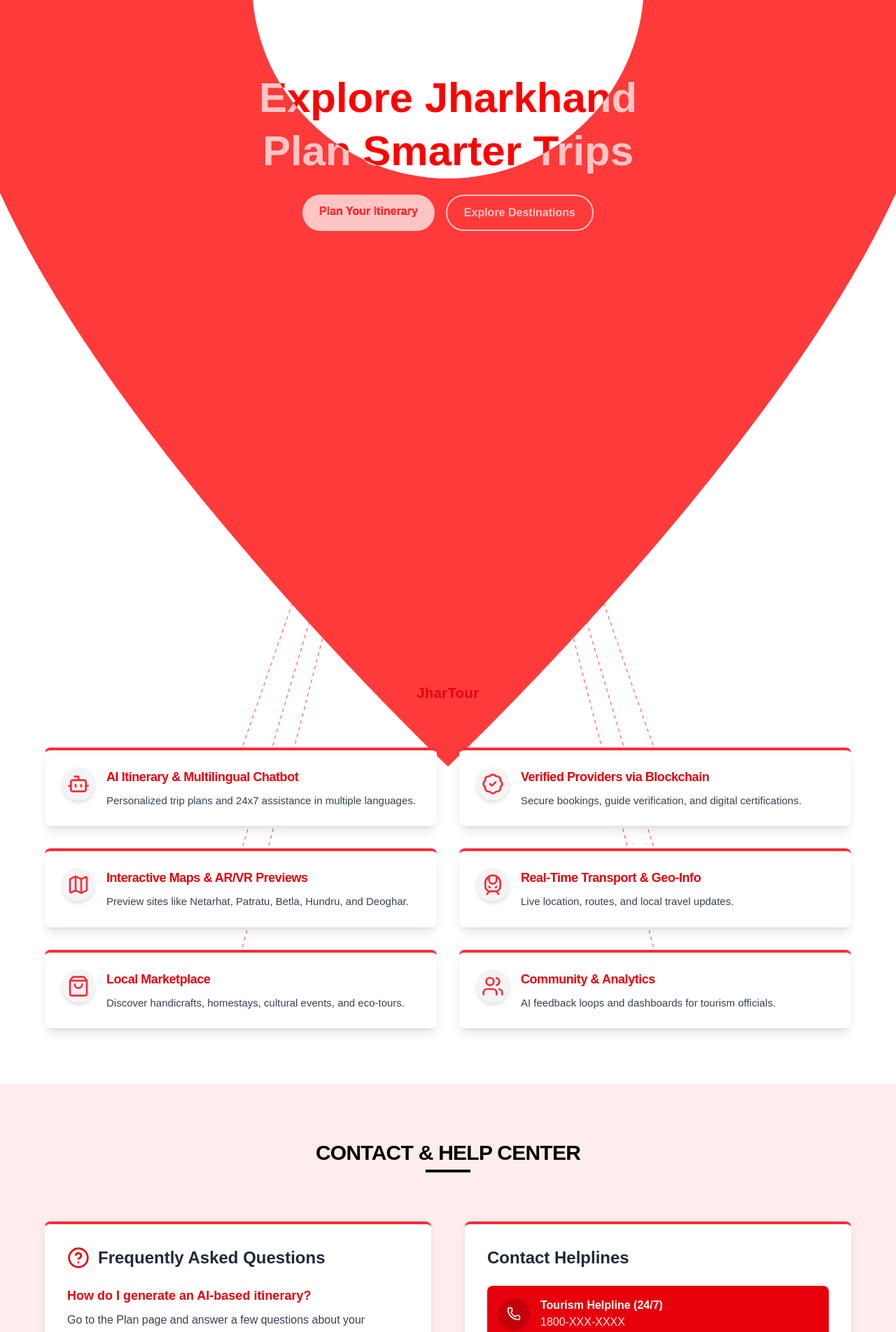
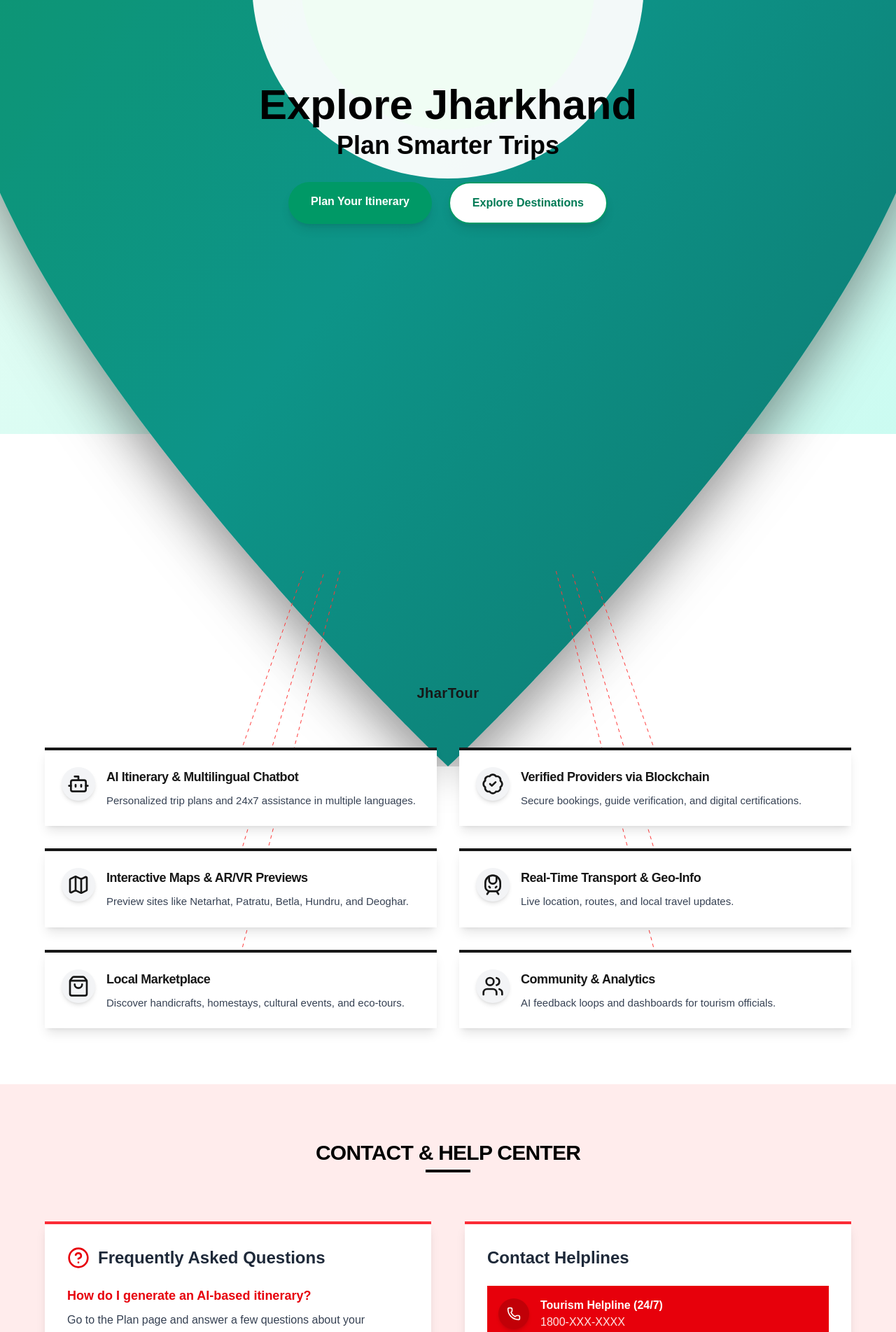
Before and after one commit to ak652231/SIH_2025, a Next.js app: page / in a window 1280 px wide. Shown: the part 180-2083 px from the top of the page at 70% size. Built offline with nearby package versions, Linux system fonts and the light colour scheme.

Commit message:
ui changes

```diff
--- a/src/app/globals.css
+++ b/src/app/globals.css
@@ -3,6 +3,53 @@
 @theme {
   --font-sans: var(--font-geist-sans);
   --font-mono: var(--font-geist-mono);
+}
+@theme inline {
+  --color-background: var(--background);
+  --color-foreground: var(--foreground);
+  --font-sans: var(--font-geist-sans);
+  --font-mono: var(--font-geist-mono);
+  --color-sidebar-ring: var(--sidebar-ring);
+  --color-sidebar-border: var(--sidebar-border);
+  --color-sidebar-accent-foreground: var(--sidebar-accent-foreground);
+  --color-sidebar-accent: var(--sidebar-accent);
+  --color-sidebar-primary-foreground: var(--sidebar-primary-foreground);
+  --color-sidebar-primary: var(--sidebar-primary);
+  --color-sidebar-foreground: var(--sidebar-foreground);
+  --color-sidebar: var(--sidebar);
+  --color-chart-5: var(--chart-5);
+  --color-chart-4: var(--chart-4);
+  --color-chart-3: var(--chart-3);
+  --color-chart-2: var(--chart-2);
+  --color-chart-1: var(--chart-1);
+  --color-ring: var(--ring);
+  --color-input: var(--input);
+  --color-border: var(--border);
+  --color-destructive: var(--destructive);
+  --color-accent-foreground: var(--accent-foreground);
+  --color-accent: var(--accent);
+  --color-muted-foreground: var(--muted-foreground);
+  --color-muted: var(--muted);
+  --color-secondary-foreground: var(--secondary-foreground);
+  --color-secondary: var(--secondary);
+  --color-primary-foreground: var(--primary-foreground);
+  --color-primary: var(--primary);
+  --color-popover-foreground: var(--popover-foreground);
+  --color-popover: var(--popover);
+  --color-card-foreground: var(--card-foreground);
+  --color-card: var(--card);
+  --radius-sm: calc(var(--radius) - 4px);
+  --radius-md: calc(var(--radius) - 2px);
+  --radius-lg: var(--radius);
+  --radius-xl: calc(var(--radius) + 4px);
+
+  --color-dark-1: var(--dark-1);
+  --color-dark-2: var(--dark-2);
+  --color-dark-3: var(--dark-3);
+  --color-dark-4: var(--dark-4);
+  --color-green-1: var(--green-1);
+  --color-red-2: var(--red-2);
+  --color-red-3: var(--red-3);
 }
 
 :root {
@@ -14,6 +61,7 @@
   :root {
     --background: #0a0a0a;
     --foreground: #ededed;
+    --green-1: #0d9579;
   }
 }
 
@@ -28,10 +76,9 @@ body {
 .dynamic-button {
   background-color: aqua;
 }
-.dyn-button{
+.dyn-button {
   border-color: aqua;
-
 }
-.process{
-  background-color: #FFECEC;
+.process {
+  background-color: #ffecec;
 }
--- a/src/app/page.tsx
+++ b/src/app/page.tsx
@@ -1,44 +1,44 @@
 // src/app/page.tsx
-"use client"
+"use client";
 
-import { useEffect, useRef } from "react"
-import LocationPin from "../components/LocationPin"
-import ServiceCards from "../components/ServiceCards"
-import { Montserrat, Poppins } from "next/font/google"
-import { Search, Bell, Menu, X } from "lucide-react"
-import { useState } from "react"
-import ProcessSteps from "@/components/ProcessSteps"
-import ContactHelpCenter from "../components/ContactHelpCenter"
-import Footer from "../components/Footer"
-import Navbar from "@/components/navbar"
+import { useEffect, useRef } from "react";
+import LocationPin from "../components/LocationPin";
+import ServiceCards from "../components/ServiceCards";
+import { Montserrat, Poppins } from "next/font/google";
+import { Search, Bell, Menu, X } from "lucide-react";
+import { useState } from "react";
+import ProcessSteps from "@/components/ProcessSteps";
+import ContactHelpCenter from "../components/ContactHelpCenter";
+import Footer from "../components/Footer";
+import Navbar from "@/components/navbar";
 const montserrat = Montserrat({
   subsets: ["latin"],
   variable: "--font-montserrat",
   display: "swap",
-})
+});
 
 const poppins = Poppins({
   weight: ["400", "500", "600", "700"],
   subsets: ["latin"],
   variable: "--font-poppins",
   display: "swap",
-})
+});
 
 export default function Home() {
-  const heroRef = useRef<HTMLDivElement>(null)
-  const servicesRef = useRef<HTMLDivElement>(null)
-  const [mobileMenuOpen, setMobileMenuOpen] = useState(false)
+  const heroRef = useRef<HTMLDivElement>(null);
+  const servicesRef = useRef<HTMLDivElement>(null);
+  const [mobileMenuOpen, setMobileMenuOpen] = useState(false);
 
   useEffect(() => {
     import("gsap").then(({ default: gsap }) => {
       import("gsap/ScrollTrigger").then(({ ScrollTrigger }) => {
-        gsap.registerPlugin(ScrollTrigger)
+        gsap.registerPlugin(ScrollTrigger);
 
         const initAnimation = () => {
-          const pinLandingSpot = document.getElementById("pin-landing-spot")
-          const mainPin = document.getElementById("main-location-pin")
+          const pinLandingSpot = document.getElementById("pin-landing-spot");
+          const mainPin = document.getElementById("main-location-pin");
 
-          if (!pinLandingSpot || !mainPin || !heroRef.current) return
+          if (!pinLandingSpot || !mainPin || !heroRef.current) return;
 
           const tl = gsap.timeline({
             scrollTrigger: {
@@ -49,22 +49,22 @@ export default function Home() {
               markers: false,
               pin: false,
             },
-          })
+          });
 
           const calculateTargetPosition = () => {
-            const landingRect = pinLandingSpot.getBoundingClientRect()
-            const pinRect = mainPin.getBoundingClientRect()
+            const landingRect = pinLandingSpot.getBoundingClientRect();
+            const pinRect = mainPin.getBoundingClientRect();
 
-            const targetY = landingRect.top + window.scrollY - 100
+            const targetY = landingRect.top + window.scrollY - 100;
 
             return {
               y: targetY,
               x: 0,
               scale: 0.03,
-            }
-          }
+            };
+          };
 
-          const targetPos = calculateTargetPosition()
+          const targetPos = calculateTargetPosition();
 
           tl.to("#main-location-pin", {
             y: targetPos.y,
@@ -72,46 +72,57 @@ export default function Home() {
             duration: 2,
             ease: "power2.out",
             zIndex: 40,
-          })
-        }
+          });
+        };
 
-        setTimeout(initAnimation, 500)
-        window.addEventListener("resize", initAnimation)
+        setTimeout(initAnimation, 500);
+        window.addEventListener("resize", initAnimation);
 
         return () => {
-          ScrollTrigger.getAll().forEach((trigger) => trigger.kill())
-          window.removeEventListener("resize", initAnimation)
-        }
-      })
-    })
-  }, [])
+          ScrollTrigger.getAll().forEach((trigger) => trigger.kill());
+          window.removeEventListener("resize", initAnimation);
+        };
+      });
+    });
+  }, []);
 
   return (
-    <main className={`relative overflow-x-hidden ${montserrat.variable} ${poppins.variable} font-montserrat`}>
+    <main
+      className={`relative overflow-x-hidden ${montserrat.variable} ${poppins.variable} font-montserrat`}
+    >
       {/* Enhanced Navigation */}
-      <Navbar/>
+      <Navbar />
 
       {/* Hero Section */}
-      <section ref={heroRef} className="relative h-screen flex items-center justify-center bg-white">
+      <section
+        ref={heroRef}
+        className="relative h-screen flex items-center justify-center bg-white"
+      >
         {/* Main Location Pin that will animate */}
         <LocationPin />
       </section>
 
       {/* Services Section - No pin initially here, the animated pin will arrive */}
-      <section ref={servicesRef} className="relative min-h-screen bg-white py-20 px-8">
-        <h2 className="text-center font-poppins text-3xl font-bold text-red-600 mb-20 tracking-tight">
-          <span className="relative inline-block after:content-[''] after:absolute after:w-16 after:h-1 after:bg-red-500 after:bottom-[-10px] after:left-1/2 after:transform after:-translate-x-1/2">
+      <section
+        ref={servicesRef}
+        className="relative min-h-screen bg-white py-20 px-8"
+      >
+        <h2 className="text-center font-poppins text-3xl font-bold text-green-1 mb-20 tracking-tight">
+          <span className="relative inline-block after:content-[''] after:absolute after:w-16 after:h-1 after:bg-green-800 after:bottom-[-10px] after:left-1/2 after:transform after:-translate-x-1/2">
             SERVICES WE PROVIDE
           </span>
         </h2>
 
         {/* Pin landing spot positioned more precisely */}
-        <div id="pin-landing-spot" className="absolute top-8 left-1/2 transform -translate-x-1/2"></div>
+        <div
+          id="pin-landing-spot"
+          className="absolute top-8 left-1/2 transform -translate-x-1/2"
+        ></div>
 
         <ServiceCards />
       </section>
       <ContactHelpCenter />
       <Footer />
     </main>
-  )
+  );
 }
--- a/src/components/LocationPin.tsx
+++ b/src/components/LocationPin.tsx
@@ -1,48 +1,78 @@
-"use client"
+"use client";
 
-import type React from "react"
-import { useRef } from "react"
-import Link from "next/link"
+import type React from "react";
+import { useRef } from "react";
+import Link from "next/link";
 
 const LocationPin: React.FC = () => {
-  const pinRef = useRef<HTMLDivElement>(null)
+  const pinRef = useRef<HTMLDivElement>(null);
 
   return (
-    <div className="relative w-full h-full flex items-center justify-center bg-white">
-      {/* Large Pin SVG */}
-      <div id="main-location-pin" ref={pinRef} className="absolute z-10 transform-origin-center w-[1400px]">
+    <div className="relative w-full h-full flex items-center justify-center bg-gradient-to-br from-emerald-50 to-teal-100">
+      {/* Large Pin SVG with modern gradient */}
+      <div
+        id="main-location-pin"
+        ref={pinRef}
+        className="absolute z-10 transform-origin-center w-[1400px] drop-shadow-2xl"
+      >
         <svg viewBox="0 0 400 500" className="w-full h-auto">
+          <defs>
+            <linearGradient
+              id="pinGradient"
+              x1="0%"
+              y1="0%"
+              x2="100%"
+              y2="100%"
+            >
+              <stop offset="0%" stopColor="#059669" />
+              <stop offset="50%" stopColor="#0d9488" />
+              <stop offset="100%" stopColor="#0f766e" />
+            </linearGradient>
+            <filter id="pinShadow">
+              <feDropShadow
+                dx="0"
+                dy="8"
+                stdDeviation="12"
+                floodColor="#000000"
+                floodOpacity="0.3"
+              />
+            </filter>
+          </defs>
           <path
             d="M200 0C89.5 0 0 89.5 0 200c0 110.5 200 300 200 300s200-189.5 200-300C400 89.5 310.5 0 200 0z"
-            fill="#ff3a3a"
+            fill="url(#pinGradient)"
+            filter="url(#pinShadow)"
           />
-          <circle cx="200" cy="180" r="80" fill="white" />
+          <circle cx="200" cy="180" r="80" fill="white" opacity="0.95" />
+          <circle cx="200" cy="180" r="60" fill="#f0fdf4" />
         </svg>
       </div>
 
-      {/* Text with mix-blend-mode for automatic inversion */}
-      <div className="absolute z-40 text-center pointer-events-none mix-blend-difference">
-        <h1 className="dynamic-text text-6xl font-bold  mb-4">Explore Jharkhand</h1>
-        <h1 className="text-6xl font-bold text-white mb-8 dynamic-text">Plan Smarter Trips</h1>
+      <div className="absolute z-40 text-center pointer-events-none">
+        <h1 className="text-6xl font-bold text-black mb-2 text-balance">
+          Explore Jharkhand
+        </h1>
+        <h2 className="text-4xl font-semibold text-black mb-8 text-balance">
+          Plan Smarter Trips
+        </h2>
 
-        {/* Buttons */}
-        <div className="flex justify-center space-x-4 pointer-events-auto">
+        <div className="flex justify-center space-x-6 pointer-events-auto">
           <Link
             href="/report"
-            className="dynamic-button text-black font-bold py-3 px-6 rounded-full hover:bg-gray-200 transition duration-300"
+            className="bg-emerald-600 text-white font-bold py-4 px-8 rounded-full hover:bg-emerald-700 hover:scale-105 transition-all duration-300 shadow-lg hover:shadow-xl"
           >
             Plan Your Itinerary
           </Link>
           <Link
             href="/searchforsomeone"
-            className="dyn-button bg-transparent border-2 border-white dynamic-text font-bold py-3 px-6 rounded-full  hover:text-black transition duration-300"
+            className="bg-white border-2 border-emerald-600 text-emerald-700 font-bold py-4 px-8 rounded-full hover:bg-emerald-50 hover:border-emerald-700 hover:scale-105 transition-all duration-300 shadow-lg hover:shadow-xl"
           >
             Explore Destinations
           </Link>
         </div>
       </div>
     </div>
-  )
-}
+  );
+};
 
-export default LocationPin
+export default LocationPin;
--- a/src/components/ServiceCards.tsx
+++ b/src/components/ServiceCards.tsx
@@ -1,124 +1,137 @@
-"use client"
-import type React from "react"
-import { useEffect, useRef } from "react"
-import { Users, Bot, Map, BadgeCheck, ShoppingBag, TrainFront } from "lucide-react"
-import { Montserrat, Poppins } from "next/font/google"
+"use client";
+import type React from "react";
+import { useEffect, useRef } from "react";
+import {
+  Users,
+  Bot,
+  Map,
+  BadgeCheck,
+  ShoppingBag,
+  TrainFront,
+} from "lucide-react";
+import { Montserrat, Poppins } from "next/font/google";
 
 const montserrat = Montserrat({
   subsets: ["latin"],
   variable: "--font-montserrat",
   display: "swap",
-})
+});
 
 const poppins = Poppins({
   weight: ["400", "500", "600", "700"],
   subsets: ["latin"],
   variable: "--font-poppins",
   display: "swap",
-})
+});
 
 const ServiceCards: React.FC = () => {
-  const svgRef = useRef<SVGSVGElement>(null)
+  const svgRef = useRef<SVGSVGElement>(null);
 
   const features = [
     {
-      icon: <Bot className="h-8 w-8 text-red-500" />,
+      icon: <Bot className="h-8 w-8 text-green-1" />,
       title: "AI Itinerary & Multilingual Chatbot",
-      description: "Personalized trip plans and 24x7 assistance in multiple languages.",
+      description:
+        "Personalized trip plans and 24x7 assistance in multiple languages.",
     },
     {
-      icon: <BadgeCheck className="h-8 w-8 text-red-500" />,
+      icon: <BadgeCheck className="h-8 w-8 text-green-1" />,
       title: "Verified Providers via Blockchain",
-      description: "Secure bookings, guide verification, and digital certifications.",
+      description:
+        "Secure bookings, guide verification, and digital certifications.",
     },
     {
-      icon: <Map className="h-8 w-8 text-red-500" />,
+      icon: <Map className="h-8 w-8 text-green-1" />,
       title: "Interactive Maps & AR/VR Previews",
-      description: "Preview sites like Netarhat, Patratu, Betla, Hundru, and Deoghar.",
+      description:
+        "Preview sites like Netarhat, Patratu, Betla, Hundru, and Deoghar.",
     },
     {
-      icon: <TrainFront className="h-8 w-8 text-red-500" />,
+      icon: <TrainFront className="h-8 w-8 text-green-1" />,
       title: "Real-Time Transport & Geo-Info",
       description: "Live location, routes, and local travel updates.",
     },
     {
-      icon: <ShoppingBag className="h-8 w-8 text-red-500" />,
+      icon: <ShoppingBag className="h-8 w-8 text-green-1" />,
       title: "Local Marketplace",
-      description: "Discover handicrafts, homestays, cultural events, and eco-tours.",
+      description:
+        "Discover handicrafts, homestays, cultural events, and eco-tours.",
     },
     {
-      icon: <Users className="h-8 w-8 text-red-500" />,
+      icon: <Users className="h-8 w-8 text-green-1" />,
       title: "Community & Analytics",
       description: "AI feedback loops and dashboards for tourism officials.",
     },
-  ]
+  ];
 
   useEffect(() => {
     const updateLines = () => {
-      if (!svgRef.current) return
+      if (!svgRef.current) return;
 
-      const animatedPin = document.getElementById("main-location-pin")
-      const cards = document.querySelectorAll(".feature-card")
+      const animatedPin = document.getElementById("main-location-pin");
+      const cards = document.querySelectorAll(".feature-card");
 
-      if (!animatedPin || cards.length < 1) return
+      if (!animatedPin || cards.length < 1) return;
 
-      const pinRect = animatedPin.getBoundingClientRect()
-      const svgRect = svgRef.current.getBoundingClientRect()
+      const pinRect = animatedPin.getBoundingClientRect();
+      const svgRect = svgRef.current.getBoundingClientRect();
 
-      const pinCenterX = pinRect.left + pinRect.width / 2 - svgRect.left
-      const pinCenterY = pinRect.top + pinRect.height / 2 - svgRect.top
+      const pinCenterX = pinRect.left + pinRect.width / 2 - svgRect.left;
+      const pinCenterY = pinRect.top + pinRect.height / 2 - svgRect.top;
 
-      const lines = svgRef.current.querySelectorAll("line")
+      const lines = svgRef.current.querySelectorAll("line");
 
       cards.forEach((card, index) => {
-        if (index >= lines.length) return
-        const cardRect = card.getBoundingClientRect()
-        const cardTopX = cardRect.left + cardRect.width / 2 - svgRect.left
-        const cardTopY = cardRect.top - svgRect.top + 6
-        const line = lines[index] as SVGLineElement
-        line.setAttribute("x1", cardTopX.toString())
-        line.setAttribute("y1", cardTopY.toString())
-        line.setAttribute("x2", pinCenterX.toString())
-        line.setAttribute("y2", pinCenterY.toString())
-      })
-    }
+        if (index >= lines.length) return;
+        const cardRect = card.getBoundingClientRect();
+        const cardTopX = cardRect.left + cardRect.width / 2 - svgRect.left;
+        const cardTopY = cardRect.top - svgRect.top + 6;
+        const line = lines[index] as SVGLineElement;
+        line.setAttribute("x1", cardTopX.toString());
+        line.setAttribute("y1", cardTopY.toString());
+        line.setAttribute("x2", pinCenterX.toString());
+        line.setAttribute("y2", pinCenterY.toString());
+      });
+    };
 
     const setupPinObserver = () => {
-      const animatedPin = document.getElementById("main-location-pin")
-      if (!animatedPin) return
+      const animatedPin = document.getElementById("main-location-pin");
+      if (!animatedPin) return;
 
-      setTimeout(updateLines, 500)
+      setTimeout(updateLines, 500);
 
       const observer = new MutationObserver(() => {
-        updateLines()
-      })
+        updateLines();
+      });
 
       observer.observe(animatedPin, {
         attributes: true,
         attributeFilter: ["style"],
-      })
+      });
 
-      return observer
-    }
+      return observer;
+    };
 
-    const observer = setupPinObserver()
-    window.addEventListener("resize", updateLines)
-    window.addEventListener("scroll", updateLines)
+    const observer = setupPinObserver();
+    window.addEventListener("resize", updateLines);
+    window.addEventListener("scroll", updateLines);
 
-    const intervalId = setInterval(updateLines, 120)
+    const intervalId = setInterval(updateLines, 120);
 
     return () => {
-      observer?.disconnect()
-      window.removeEventListener("resize", updateLines)
-      window.removeEventListener("scroll", updateLines)
-      clearInterval(intervalId)
-    }
-  }, [])
+      observer?.disconnect();
+      window.removeEventListener("resize", updateLines);
+      window.removeEventListener("scroll", updateLines);
+      clearInterval(intervalId);
+    };
+  }, []);
 
   return (
-    <div className={`relative w-full ${montserrat.variable} ${poppins.variable}`}>
-      <h3 className="text-center font-poppins text-2xl font-bold text-red-600 mb-16 tracking-tight">
-        <span className="text-black relative inline-block after:content-[''] after:absolute after:w-12 after:h-1 after:bg-red-500 after:bottom-[-8px] after:left-1/2 after:transform after:-translate-x-1/2">
+    <div
+      className={`relative w-full ${montserrat.variable} ${poppins.variable}`}
+    >
+      <h3 className="text-center font-poppins text-2xl font-bold text-green-1 mb-16 tracking-tight">
+        <span className="text-black relative inline-block after:content-[''] after:absolute after:w-12 after:h-1 after:bg-green-1 after:bottom-[-8px] after:left-1/2 after:transform after:-translate-x-1/2">
           Key Features
         </span>
       </h3>
@@ -128,16 +141,27 @@ const ServiceCards: React.FC = () => {
         <div className="relative mx-8 flex flex-col items-center justify-center">
           <div id="pin-landing-spot" className="relative h-16 w-16 z-20" />
           <div className="z-10">
-            <span className="text-red-600 font-poppins font-bold text-xl tracking-wide">JharTour</span>
+            <span className="text-green-1 font-poppins font-bold text-xl tracking-wide">
+              JharTour
+            </span>
           </div>
         </div>
       </div>
 
       {/* Lines connecting cards to the pin */}
-      <svg ref={svgRef} className="absolute inset-0 w-full h-full pointer-events-none z-10" aria-hidden="true">
+      <svg
+        ref={svgRef}
+        className="absolute inset-0 w-full h-full pointer-events-none z-10"
+        aria-hidden="true"
+      >
         {/* allocate enough lines for features */}
         {Array.from({ length: features.length }).map((_, i) => (
-          <line key={i} stroke="#ff3a3a" strokeWidth="1" strokeDasharray="5,5" />
+          <line
+            key={i}
+            stroke="#ff3a3a"
+            strokeWidth="1"
+            strokeDasharray="5,5"
+          />
         ))}
       </svg>
 
@@ -146,20 +170,26 @@ const ServiceCards: React.FC = () => {
         {features.map((feature, index) => (
           <div
             key={index}
-            className="feature-card bg-white rounded-lg shadow-lg p-6 transform transition-all hover:scale-105 z-20 border-t-4 border-red-500"
+            className="feature-card bg-white rounded-lg shadow-lg p-6 transform transition-all hover:scale-105 z-20 border-t-4 border-green-1"
           >
             <div className="flex items-start gap-4">
-              <div className="p-2 bg-gray-100 rounded-full shadow-md">{feature.icon}</div>
+              <div className="p-2 bg-gray-100 rounded-full shadow-md">
+                {feature.icon}
+              </div>
               <div>
-                <h3 className="text-red-600 font-poppins font-bold text-lg mb-2 tracking-tight">{feature.title}</h3>
-                <p className="text-gray-700 font-montserrat leading-relaxed text-[15px]">{feature.description}</p>
+                <h3 className="text-green-1 font-poppins font-bold text-lg mb-2 tracking-tight">
+                  {feature.title}
+                </h3>
+                <p className="text-gray-700 font-montserrat leading-relaxed text-[15px]">
+                  {feature.description}
+                </p>
               </div>
             </div>
           </div>
         ))}
       </div>
     </div>
-  )
-}
+  );
+};
 
-export default ServiceCards
+export default ServiceCards;
```
Also changed, not shown: src/components/navbar.tsx (+96 -33 lines).
